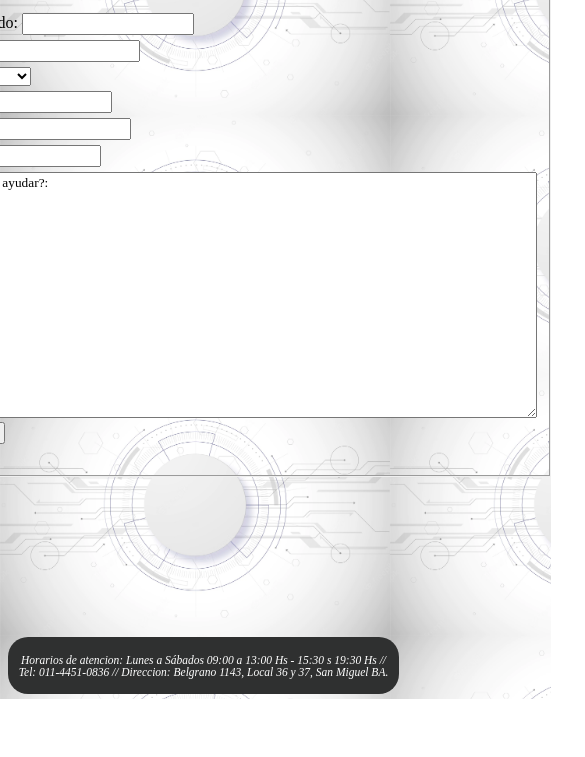
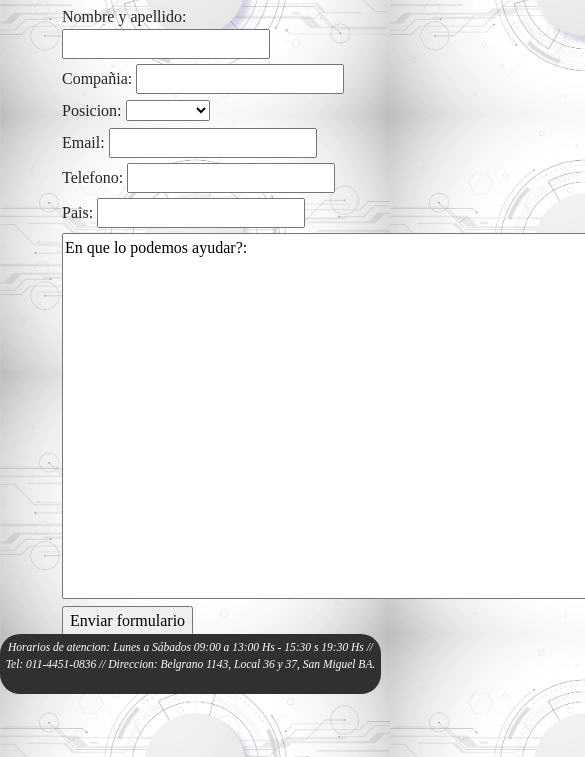
Before and after one commit to Nicoweeko/PreEntrega2-Justet, a plain HTML site: page pages/contactos.html in a window 390 px wide. Shown: the part 145-902 px from the top of the page, 585 px wide, since content can reach past the window. Before the commit the page ends 844 px from the top, so only its background shows below. Drawn offline with Linux system fonts and the light colour scheme.

Commit message:
responsive

```diff
--- a/pages/contactos.html
+++ b/pages/contactos.html
@@ -3,8 +3,9 @@
 <head>
     <meta charset="UTF-8">
     <meta http-equiv="X-UA-Compatible" content="IE=edge">
-    <meta name="viewport" content="width=device-width, initial-scale=1.0">
+    <meta name="viewport" content="width=device-width, user scalable=no, initial-scale=1.0, maximun-scale=1.0, minimum-scale=1.0">
     <title>Contactos</title>
+    <link rel="stylesheet" href="/styles/bootstrap.min.css">
     <link rel="stylesheet" href="/styles/styles.css">
     <link rel="icon" href="/images/logo viñeta.png">
 </head>
@@ -62,9 +63,7 @@
       </fieldset>
   </div>
   </main>
-
-
-
+<script src="/javascript/bootstrap.bundle.min.js"></script>
 </body>
 <footer>
     <p>Horarios de atencion: Lunes a Sábados 09:00 a 13:00 Hs - 15:30 s 19:30 Hs // Tel: 011-4451-0836 // Direccion: Belgrano 1143, Local 36 y 37, San Miguel BA. </p>
```
Also changed, not shown: index.html (+1 -1 lines), javascript/bootstrap.bundle.min.js (added), styles/bootstrap.min.css (added), styles/styles.css (line endings or trailing spaces).
